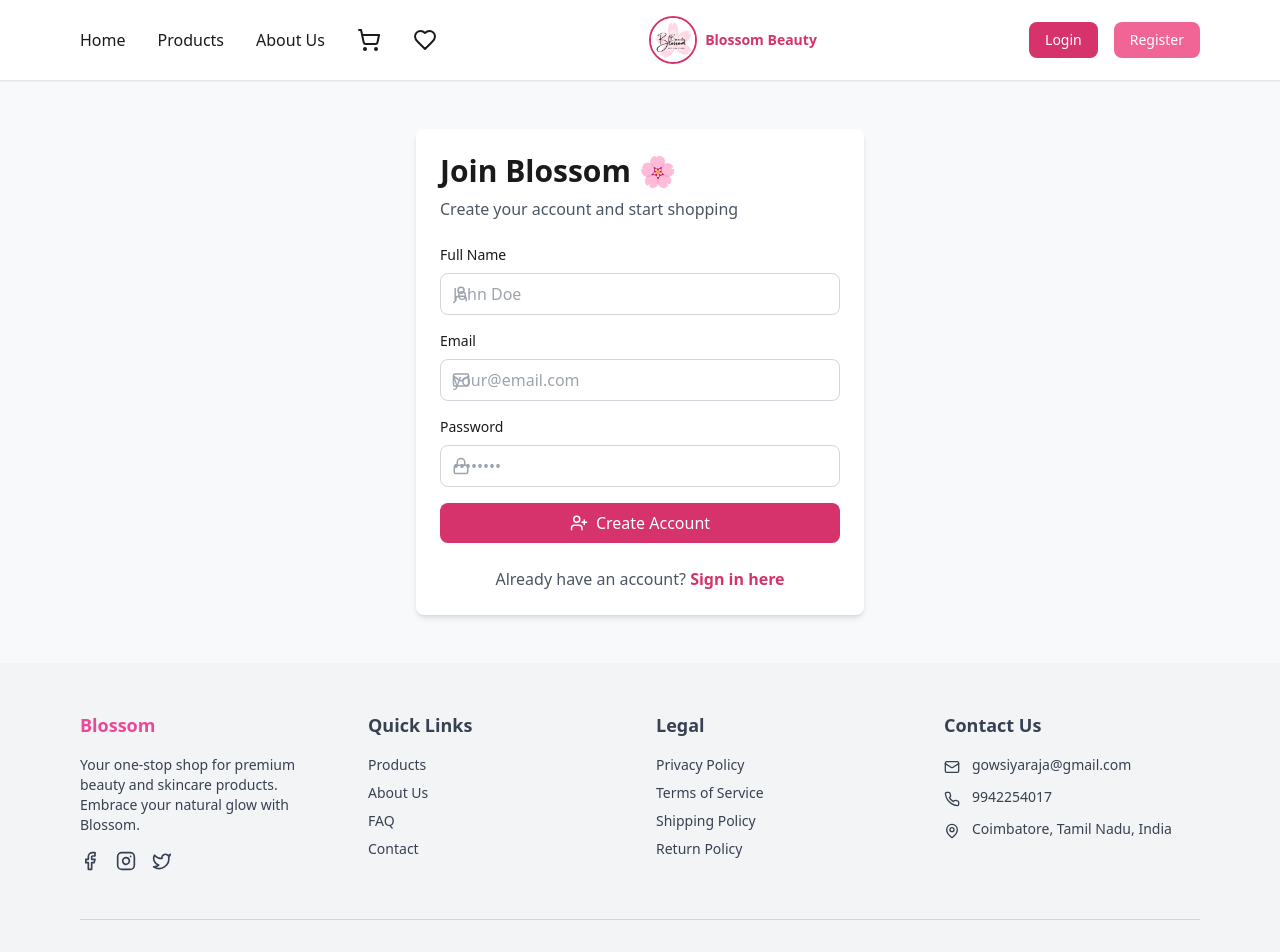
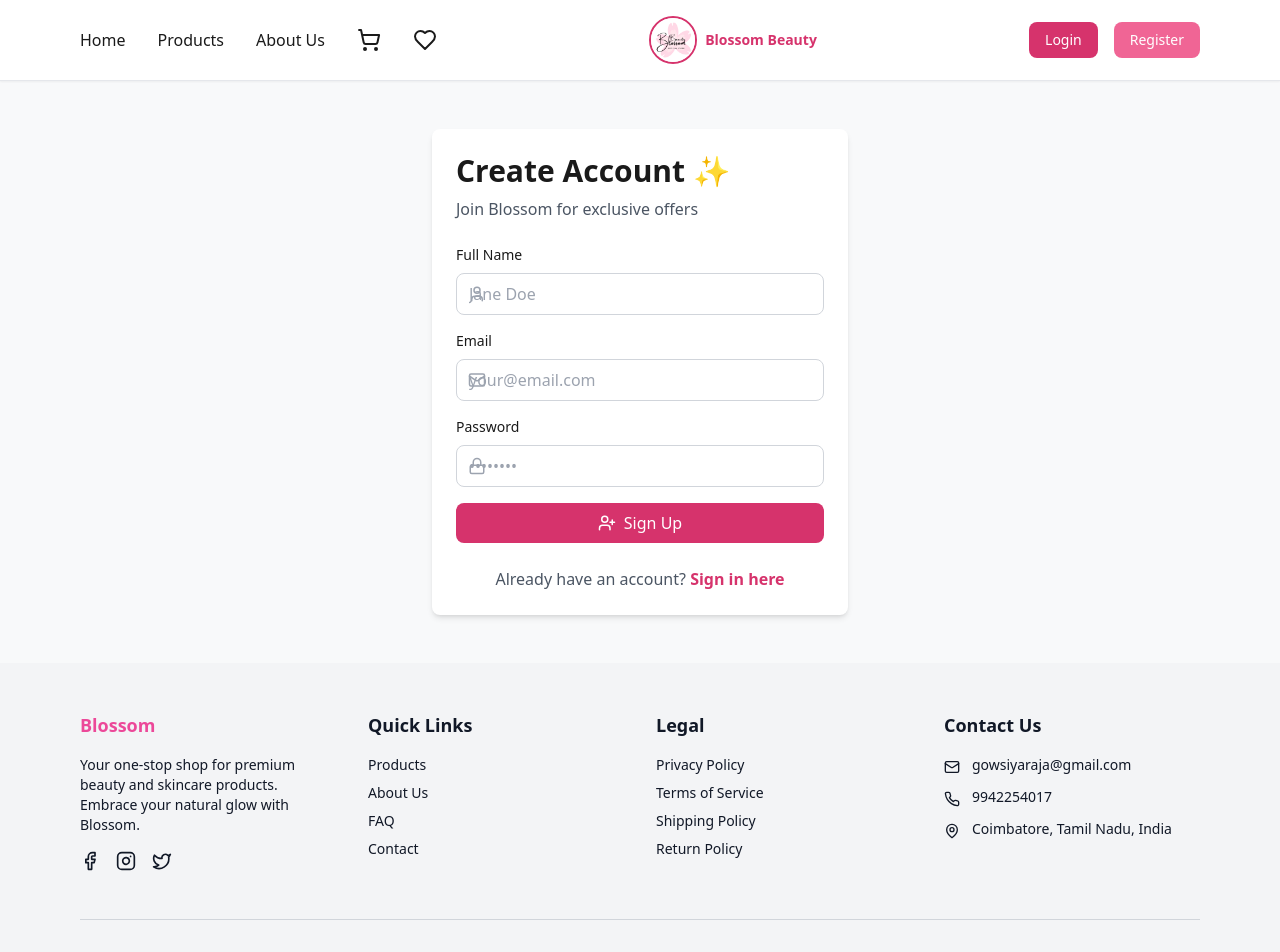
Before and after one commit to Gowsiyaraja/webpage, a React (Vite) app in the folder frontend/: page /register in a window 1280 px wide. Shown: the top 952 px of the page. Built offline with nearby package versions, Linux system fonts and the light colour scheme; no server answers.

Commit message:
Enable demo registration on server error

```diff
--- a/frontend/src/components/Footer.jsx
+++ b/frontend/src/components/Footer.jsx
@@ -6,7 +6,7 @@ const Footer = () => {
   const currentYear = new Date().getFullYear();
 
   return (
-    <footer className="bg-gray-100 text-gray-700 dark:bg-gray-900 dark:text-gray-300">
+    <footer className="bg-gray-100 text-gray-900 dark:bg-gray-900 dark:text-white">
       <div className="container mx-auto px-6 py-12">
         <div className="grid grid-cols-1 md:grid-cols-2 lg:grid-cols-4 gap-8">
           {/* About Section */}
@@ -26,10 +26,10 @@ const Footer = () => {
           <div>
             <h3 className="text-lg font-semibold mb-4">Quick Links</h3>
             <ul className="space-y-2 text-sm">
-              <li><Link to="/products" className="hover:text-pink-500">Products</Link></li>
-              <li><Link to="/about-us" className="hover:text-pink-500">About Us</Link></li>
-              <li><Link to="/faq" className="hover:text-pink-500">FAQ</Link></li>
-              <li><Link to="/contact" className="hover:text-pink-500">Contact</Link></li>
+              <li><Link to="/products" className="hover:text-pink-500 font-medium">Products</Link></li>
+              <li><Link to="/about-us" className="hover:text-pink-500 font-medium">About Us</Link></li>
+              <li><Link to="/faq" className="hover:text-pink-500 font-medium">FAQ</Link></li>
+              <li><Link to="/contact" className="hover:text-pink-500 font-medium">Contact</Link></li>
             </ul>
           </div>
 
@@ -37,10 +37,10 @@ const Footer = () => {
           <div>
             <h3 className="text-lg font-semibold mb-4">Legal</h3>
             <ul className="space-y-2 text-sm">
-              <li><Link to="/privacy-policy" className="hover:text-pink-500">Privacy Policy</Link></li>
-              <li><Link to="/terms-of-service" className="hover:text-pink-500">Terms of Service</Link></li>
-              <li><Link to="/shipping-policy" className="hover:text-pink-500">Shipping Policy</Link></li>
-              <li><Link to="/return-policy" className="hover:text-pink-500">Return Policy</Link></li>
+              <li><Link to="/privacy-policy" className="hover:text-pink-500 font-medium">Privacy Policy</Link></li>
+              <li><Link to="/terms-of-service" className="hover:text-pink-500 font-medium">Terms of Service</Link></li>
+              <li><Link to="/shipping-policy" className="hover:text-pink-500 font-medium">Shipping Policy</Link></li>
+              <li><Link to="/return-policy" className="hover:text-pink-500 font-medium">Return Policy</Link></li>
             </ul>
           </div>
 
@@ -50,15 +50,15 @@ const Footer = () => {
             <ul className="space-y-3 text-sm">
               <li className="flex items-start">
                 <Mail size={16} className="mr-3 mt-1 flex-shrink-0" />
-                <a href="mailto:gowsiyaraja@gmail.com" className="hover:text-pink-500">gowsiyaraja@gmail.com</a>
+                <a href="mailto:gowsiyaraja@gmail.com" className="hover:text-pink-500 font-medium">gowsiyaraja@gmail.com</a>
               </li>
               <li className="flex items-start">
                 <Phone size={16} className="mr-3 mt-1 flex-shrink-0" />
-                <a href="tel:9942254017" className="hover:text-pink-500">9942254017</a>
+                <a href="tel:9942254017" className="hover:text-pink-500 font-medium">9942254017</a>
               </li>
               <li className="flex items-start">
                 <MapPin size={16} className="mr-3 mt-1 flex-shrink-0" />
-                <span>Coimbatore, Tamil Nadu, India</span>
+                <span className="font-medium">Coimbatore, Tamil Nadu, India</span>
               </li>
             </ul>
           </div>
--- a/frontend/src/pages/Register.jsx
+++ b/frontend/src/pages/Register.jsx
@@ -21,19 +21,35 @@ export default function Register() {
     try {
       const res = await api.post('/auth/register', { name, email, password })
       login(res.data.token, res.data.user)
-      navigate('/')
+      navigate('/dashboard')
     } catch (err) {
-      setError(err.response?.data?.message || 'Registration failed')
+      console.error("Registration failed:", err);
+
+      // --- DEMO MODE FALLBACK ---
+      // If backend is down/unreachable, simulate a successful registration
+      if (!err.response || err.code === "ERR_NETWORK" || err.response?.status >= 500) {
+        console.log("Backend unreachable or error. Entering demo mode.");
+        const fakeUser = {
+          _id: 'demo_user_' + Date.now(),
+          name: name,
+          email: email,
+          role: 'customer'
+        };
+        login('fake-jwt-token-demo', fakeUser);
+        navigate('/dashboard');
+      } else {
+        setError(err.response?.data?.message || 'Registration failed. Please try again.');
+      }
     } finally {
       setLoading(false)
     }
   }
 
   return (
-    <div className="max-w-md mx-auto mt-12 mb-12">
+    <div className="max-w-md mx-auto mt-12 px-4 mb-12">
       <div className="card">
-        <h1 className="text-3xl font-bold mb-2">Join Blossom 🌸</h1>
-        <p className="text-gray-600 mb-6">Create your account and start shopping</p>
+        <h1 className="text-3xl font-bold mb-2">Create Account ✨</h1>
+        <p className="text-gray-600 mb-6">Join Blossom for exclusive offers</p>
 
         {error && (
           <div className="bg-red-100 border border-red-400 text-red-700 px-4 py-3 rounded mb-6 flex gap-2">
@@ -49,7 +65,7 @@ export default function Register() {
               <User className="absolute left-3 top-3 text-gray-400" size={18} />
               <input
                 type="text"
-                placeholder="John Doe"
+                placeholder="Jane Doe"
                 value={name}
                 onChange={e => setName(e.target.value)}
                 className="input pl-10"
@@ -87,7 +103,7 @@ export default function Register() {
           </div>
           <button type="submit" disabled={loading} className="btn-primary w-full flex items-center justify-center gap-2">
             <UserPlus size={18} />
-            {loading ? 'Creating Account...' : 'Create Account'}
+            {loading ? 'Creating Account...' : 'Sign Up'}
           </button>
         </form>
 
```
Also changed, not shown: 1 other file (tests, documents, lock files or other folders).
